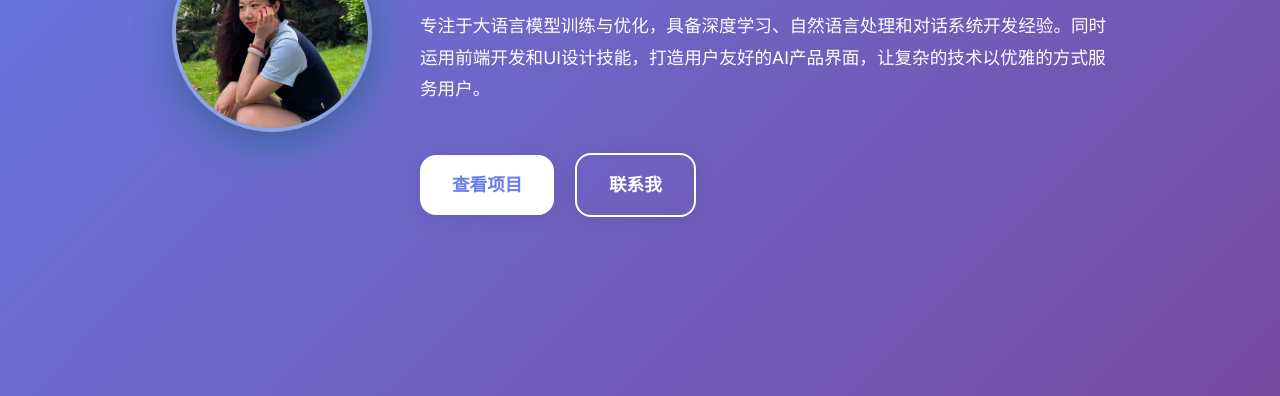
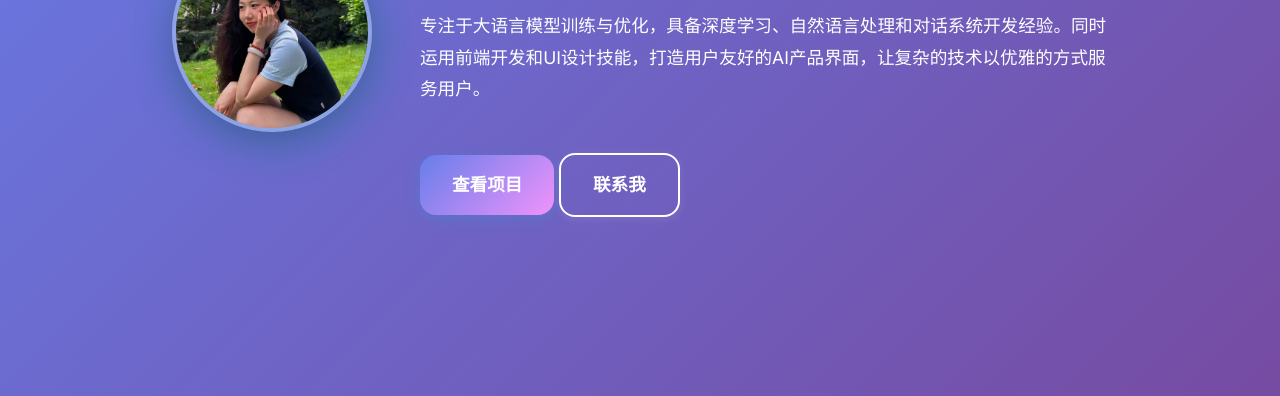
Before and after one commit to zhangyn8/myweb, a plain HTML site: page index.html in a window 1280 px wide. Shown: the part 404-800 px from the top of the page. Drawn offline with Linux system fonts and the light colour scheme.

Commit message:
fix: 优化按钮hover样式，解决样式冲突

```diff
--- a/css/cali-style.css
+++ b/css/cali-style.css
@@ -437,7 +437,7 @@ body {
     animation: fadeInUp 0.8s ease-out 0.4s both;
 }
 
-/* Modern buttons */
+/* Modern buttons - 优化基础样式 */
 .cali-button {
     display: inline-flex;
     align-items: center;
@@ -449,11 +449,14 @@ body {
     border-radius: var(--border-radius);
     font-weight: 600;
     font-size: 1.1rem;
-    transition: var(--transition-slow);
+    transition: all 0.3s cubic-bezier(0.4, 0, 0.2, 1);
     box-shadow: var(--shadow-light);
     animation: fadeInUp 0.8s ease-out 0.6s both;
     position: relative;
     overflow: hidden;
+    cursor: pointer;
+    user-select: none;
+    -webkit-tap-highlight-color: transparent;
 }
 
 .cali-button:hover {
@@ -463,52 +466,7 @@ body {
 
 .cali-button:active {
     transform: translateY(-1px) scale(0.98);
-    transition: var(--transition-bounce);
-}
-
-.cali-button::before {
-    content: '';
-    position: absolute;
-    top: 0;
-    left: -100%;
-    width: 100%;
-    height: 100%;
-    background: linear-gradient(90deg, transparent, rgba(255,255,255,0.2), transparent);
-    transition: left var(--transition-slow);
-}
-
-.cali-button:hover::before {
-    left: 100%;
-}
-
-.cali-button-secondary {
-    background: transparent;
-    color: var(--white);
-    border: 2px solid var(--white);
-    margin-left: 1rem;
-    position: relative;
-    overflow: hidden;
-}
-
-.cali-button-secondary:hover {
-    background: var(--white);
-    color: var(--primary-color);
-    transform: translateY(-3px) scale(1.02);
-}
-
-.cali-button-secondary::before {
-    content: '';
-    position: absolute;
-    top: 0;
-    left: -100%;
-    width: 100%;
-    height: 100%;
-    background: linear-gradient(90deg, transparent, rgba(255, 255, 255, 0.3), transparent);
-    transition: left var(--transition-slow);
-}
-
-.cali-button-secondary:hover::before {
-    left: 100%;
+    transition: all 0.1s ease;
 }
 
 /* Hero social links */
@@ -1475,14 +1433,14 @@ html {
     animation: pulse 1s ease-out;
 }
 
-/* 按钮增强效果 */
+/* 按钮增强效果 - 修复冲突 */
 .cali-button {
     position: relative;
     overflow: hidden;
     transition: all 0.3s ease;
 }
 
-.cali-button::before {
+.cali-button::after {
     content: '';
     position: absolute;
     top: 50%;
@@ -1493,15 +1451,54 @@ html {
     border-radius: 50%;
     transform: translate(-50%, -50%);
     transition: width 0.6s, height 0.6s;
-}
-
-.cali-button:hover::before {
+    z-index: 1;
+}
+
+.cali-button:hover::after {
     width: 300px;
     height: 300px;
 }
 
 .cali-button:active {
     transform: scale(0.95);
+}
+
+/* 主按钮特殊样式 */
+.cali-button-primary {
+    background: linear-gradient(135deg, var(--primary-color), var(--secondary-color));
+    color: var(--white);
+    border: none;
+    box-shadow: 0 4px 15px rgba(52, 152, 219, 0.3);
+}
+
+.cali-button-primary:hover {
+    background: linear-gradient(135deg, #2980b9, #8e44ad);
+    box-shadow: 0 6px 20px rgba(52, 152, 219, 0.4);
+    transform: translateY(-3px) scale(1.02);
+}
+
+.cali-button-primary:active {
+    transform: translateY(-1px) scale(0.98);
+}
+
+/* 次要按钮特殊样式 */
+.cali-button-secondary {
+    background: transparent;
+    color: var(--white);
+    border: 2px solid var(--white);
+    box-shadow: 0 2px 10px rgba(255, 255, 255, 0.1);
+}
+
+.cali-button-secondary:hover {
+    background: rgba(255, 255, 255, 0.1);
+    color: var(--white);
+    border-color: var(--white);
+    box-shadow: 0 4px 15px rgba(255, 255, 255, 0.2);
+    transform: translateY(-3px) scale(1.02);
+}
+
+.cali-button-secondary:active {
+    transform: translateY(-1px) scale(0.98);
 }
 
 
@@ -1592,6 +1589,33 @@ html {
 
 .cali-section-title:hover::after {
     width: 100%;
+}
+
+/* 按钮光效增强 */
+.cali-button::before {
+    content: '';
+    position: absolute;
+    top: 0;
+    left: -100%;
+    width: 100%;
+    height: 100%;
+    background: linear-gradient(90deg, transparent, rgba(255,255,255,0.4), transparent);
+    transition: left 0.6s ease;
+    z-index: 2;
+}
+
+.cali-button:hover::before {
+    left: 100%;
+}
+
+/* 按钮文本层级 */
+.cali-button span {
+    position: relative;
+    z-index: 3;
+}
+
+.cali-button::after {
+    z-index: 1;
 }
 
 /* 滚动指示器 */
```
